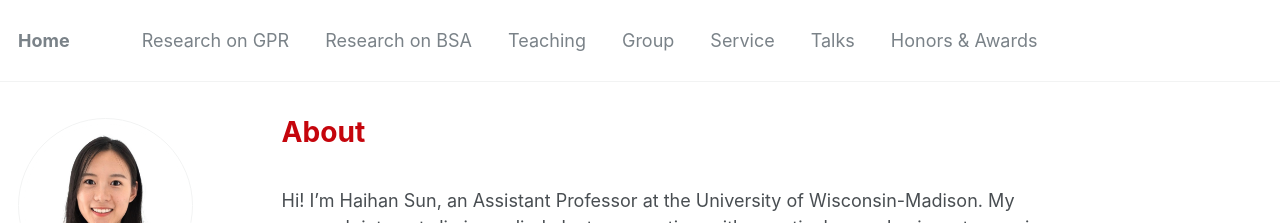
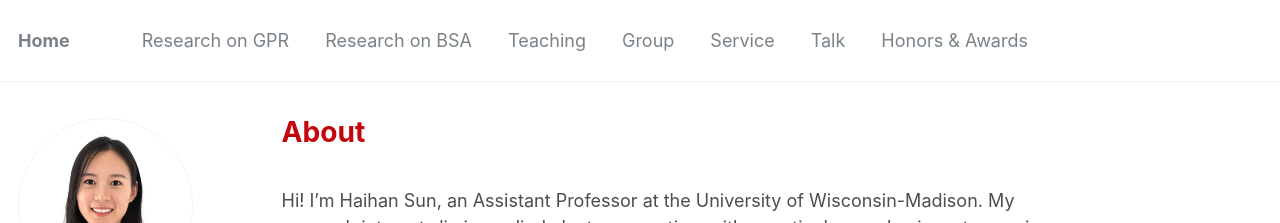
Before and after one commit to Haihan-Sun/Haihan-Sun.github.io, a Jekyll site: the page built from _pages/about.md, in a window 1280 px wide and 900 px high. Shown: the top 223 px of the window. Built offline with Jekyll 4.4.1, drawn with Linux system fonts in a browser that asks for light colours.

Commit message:
Update navigation.yml

```diff
--- a/_data/navigation.yml
+++ b/_data/navigation.yml
@@ -16,7 +16,7 @@ main:
   - title: "Service"
     url: /service/
 
-  - title: "Talks"
+  - title: "Talk"
     url: /talks/
 
   - title: "Honors & Awards"
```
